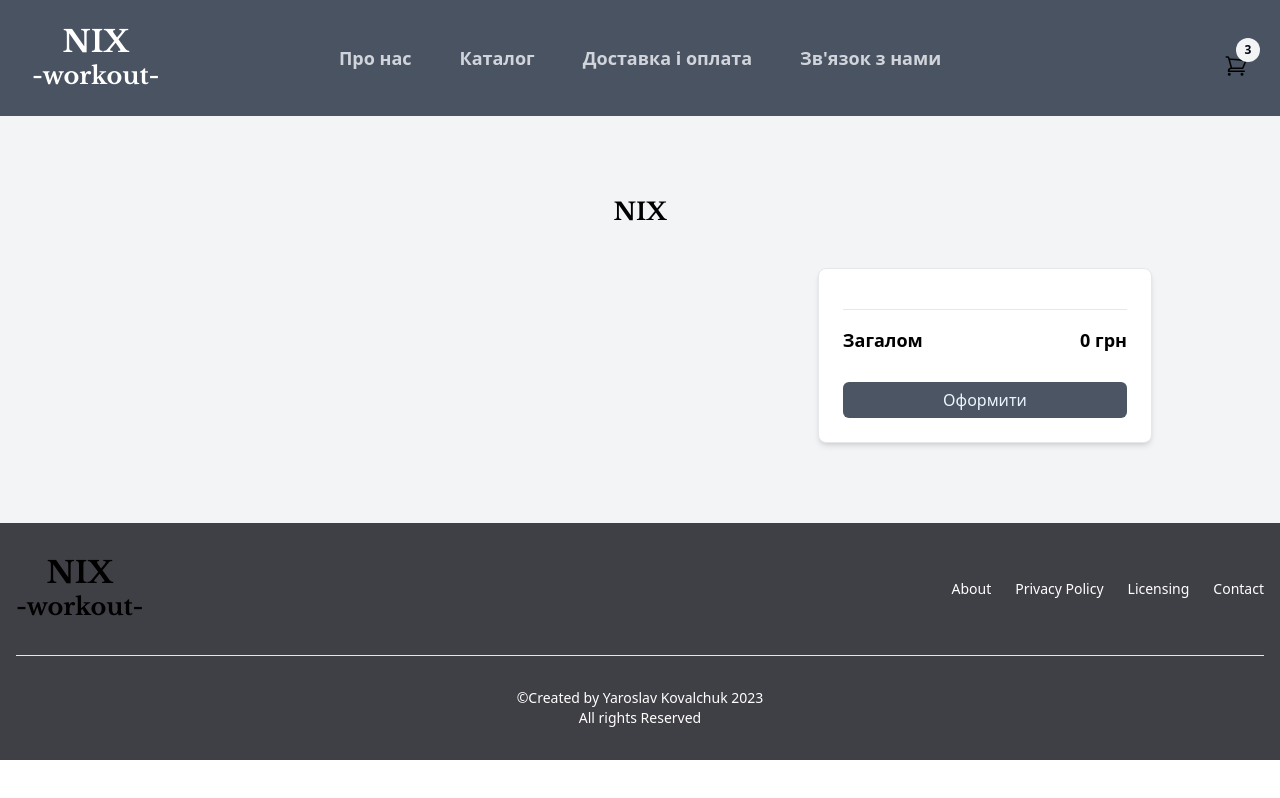
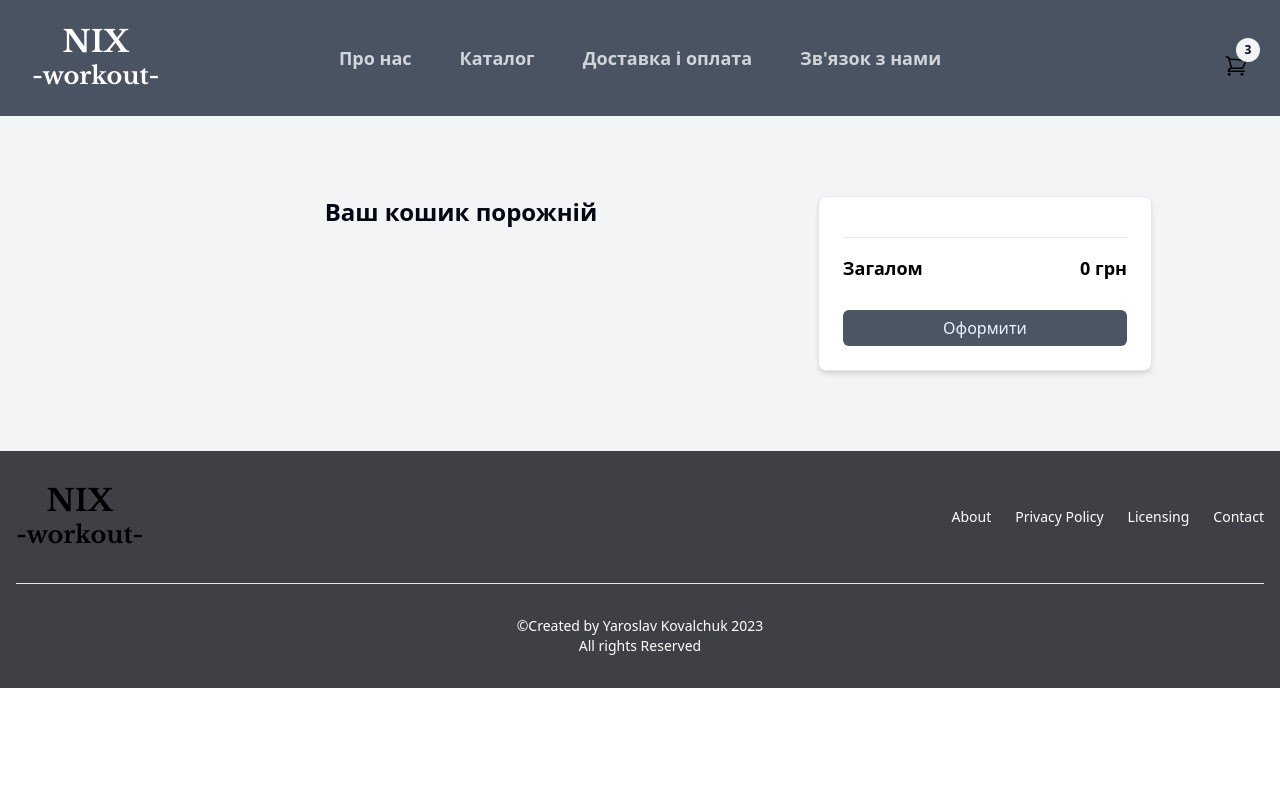
Before and after one commit to Yaroslavvvvvvvv/nix_workout, a Vue app: page /shopping in a window 1280 px wide. Built offline with nearby package versions, Linux system fonts and the light colour scheme; what tailwindcss-animated would draw is missing.

Commit message:
add empty cart

```diff
--- a/src/components/ShoppingCart.vue
+++ b/src/components/ShoppingCart.vue
@@ -1,9 +1,10 @@
 <template>
   <div class="bg-gray-100 pt-20 pb-20 animate-fade-down animate-duration-1000">
-    <h1 class="mb-10 text-center text-2xl font-bold logo">NIX</h1>
+
     <div class="mx-auto max-w-5xl justify-center px-6 md:flex md:space-x-6 xl:px-0">
       <div class="rounded-lg md:w-2/3">
-        <div class="justify-between mb-6 rounded-lg bg-white p-6 shadow-md sm:flex sm:justify-start" v-for="product in cart" :key="product.id">
+        <div class="justify-between mb-6 rounded-lg bg-white p-6 shadow-md sm:flex sm:justify-start"
+             v-for="product in cart" :key="product.id">
           <img :src="product.image" alt="product-image" class="w-full rounded-lg sm:w-40" />
           <div class="sm:ml-4 sm:flex sm:w-full sm:justify-between">
             <div class="mt-5 sm:mt-0">
@@ -23,8 +24,10 @@
             </div>
           </div>
         </div>
+        <div v-if="cart.length === 0">
+          <p class="text-center text-2xl font-bold text-gray-950">Ваш кошик порожній</p>
+        </div>
       </div>
-      <!-- Sub total -->
       <div class="mt-6 h-full rounded-lg border bg-white p-6 shadow-md md:mt-0 md:w-1/3">
 
         <hr class="my-4" />
```
